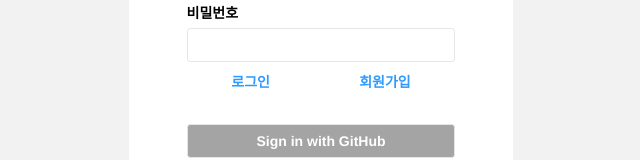
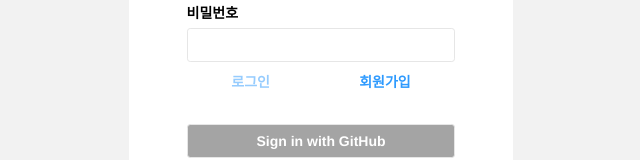
Before and after one commit to boostcamp-2020/IssueTracker-40, a React (Create React App) app in the folder frontend/: page /login in a window 1280 px wide. Shown: the part 386-546 px from the top of the page, without its empty margins (319-959 px from the left). Built offline with nearby package versions, Linux system fonts and the light colour scheme.

Commit message:
chore: [FE] color.js에 색상 추가

```diff
--- a/frontend/src/common/style/color.js
+++ b/frontend/src/common/style/color.js
@@ -16,7 +16,8 @@
     tab_selected_bg: "#ffffff",
     tab_container_gb: "#ffffff",
     border_primary: "#e1e4e8",
-    register_btn: "#2e9afe",
+    register_btn: "rgb(46, 154, 254)",
+    register_btn_disabled: "rgba(46, 154, 254, 0.5)",
     loading_dots: "#d8d8d8",
     sidemenu_hover: "#2e9afe",
     sidemenu_default: "#6e6e6e",
@@ -47,8 +48,7 @@
     list_group_header_bg: "#f6f8fa",
     list_group_item_bg: "#ffffff",
     list_group_item_hover_bg: "#f6f8fa",
-    list_group_border: "#eaecef",
-    main_bg: "#ffffff"
+    list_group_border: "#eaecef"
 };
 
 export { color };
```
